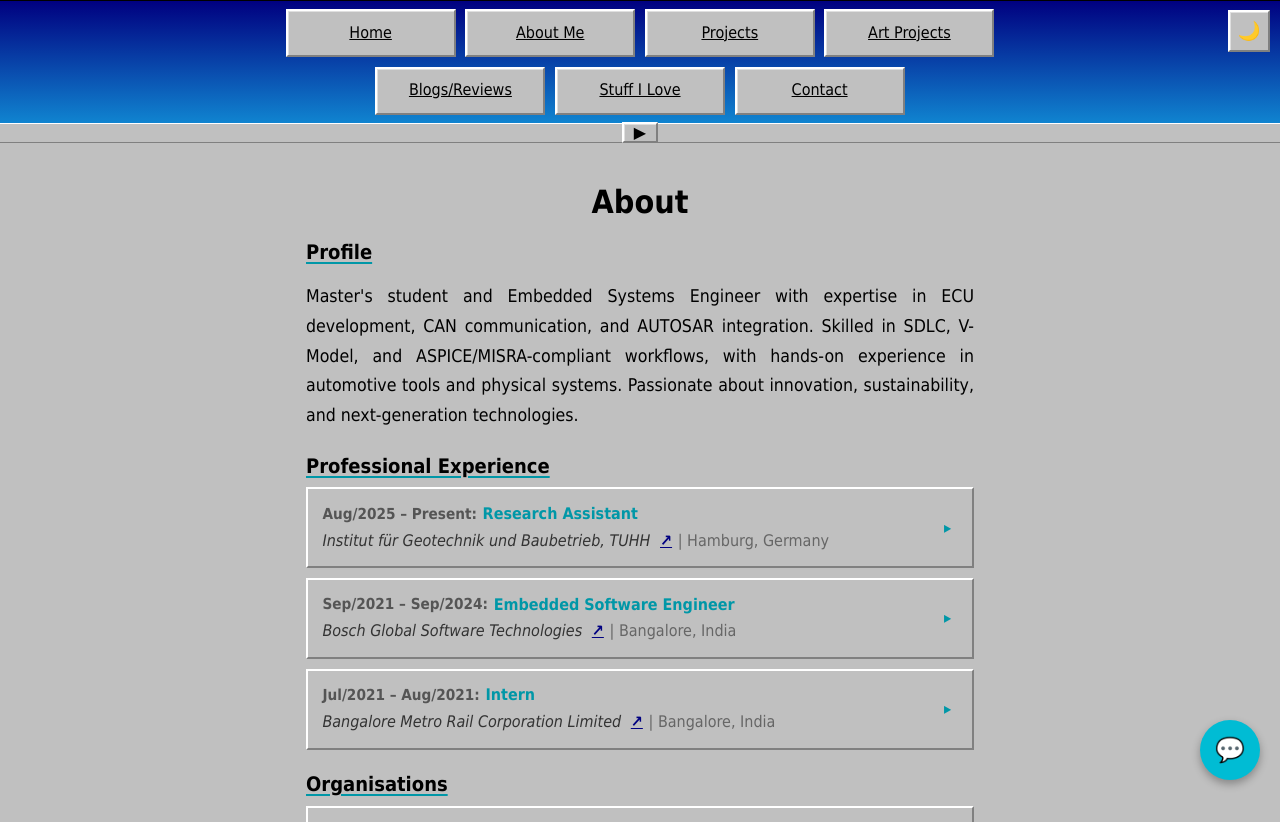
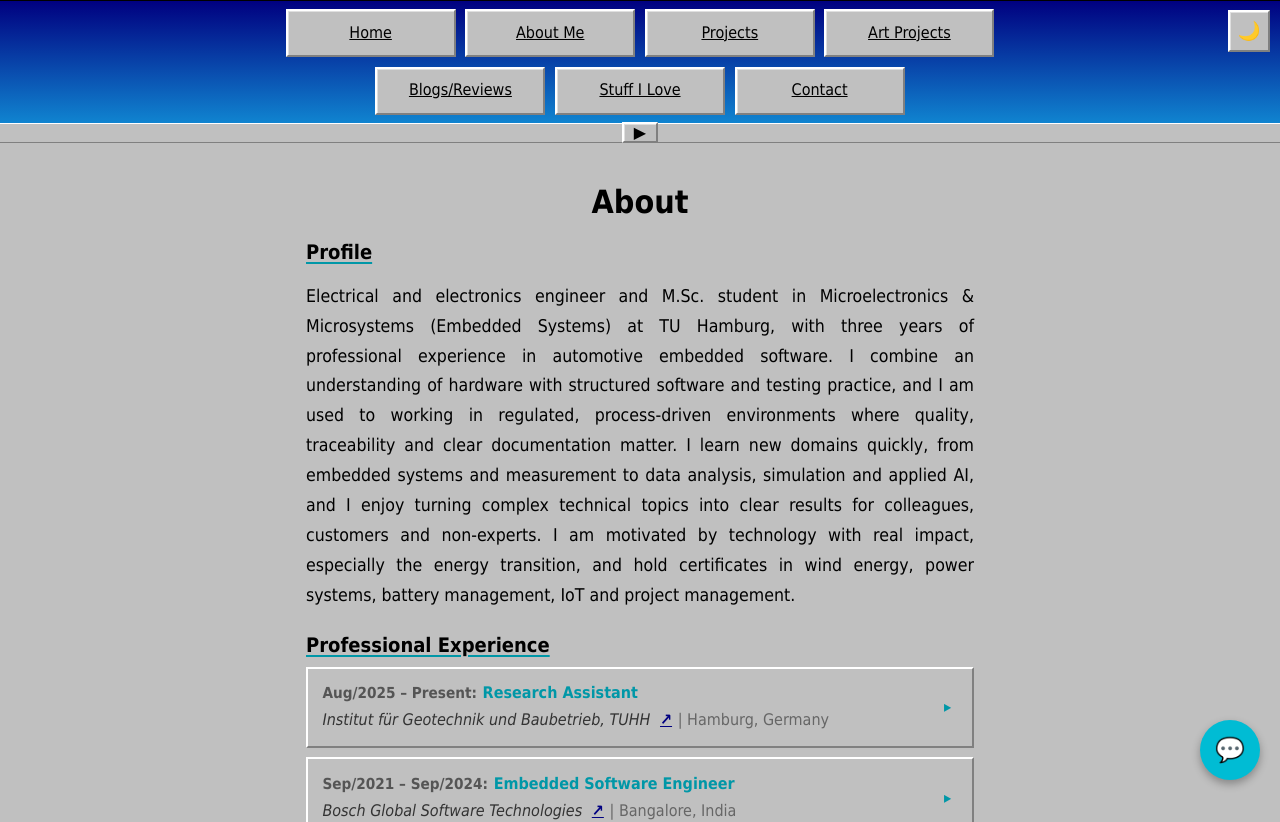
Before and after one commit to thomasallwinanto/Thomas_Allwin_Portfolio, a React (Vite) app in the folder react-portfolio/: page /about in a window 1280 px wide. Shown: the top 822 px of the page. Built offline with nearby package versions, Linux system fonts and the light colour scheme.

Commit message:
profile update

```diff
--- a/react-portfolio/src/pages/About.tsx
+++ b/react-portfolio/src/pages/About.tsx
@@ -19,7 +19,7 @@ function About() {
 
         <div className="cv-section">
           <h3>Profile</h3>
-          <p>Master's student and Embedded Systems Engineer with expertise in ECU development, CAN communication, and AUTOSAR integration. Skilled in SDLC, V-Model, and ASPICE/MISRA-compliant workflows, with hands-on experience in automotive tools and physical systems. Passionate about innovation, sustainability, and next-generation technologies.</p>
+          <p>Electrical and electronics engineer and M.Sc. student in Microelectronics & Microsystems (Embedded Systems) at TU Hamburg, with three years of professional experience in automotive embedded software. I combine an understanding of hardware with structured software and testing practice, and I am used to working in regulated, process-driven environments where quality, traceability and clear documentation matter. I learn new domains quickly, from embedded systems and measurement to data analysis, simulation and applied AI, and I enjoy turning complex technical topics into clear results for colleagues, customers and non-experts. I am motivated by technology with real impact, especially the energy transition, and hold certificates in wind energy, power systems, battery management, IoT and project management.</p>
         </div>
 
         <div className="cv-section" id="cv-experience">
```
